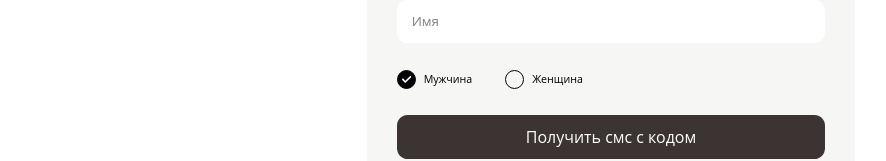
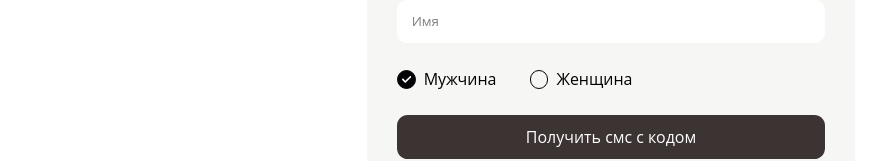
Before and after one commit to spleereak/flori-craft-front, a Next.js app: page /auth in a window 1280 px wide. Shown: the part 248-409 px from the top of the page, without its empty margins (29-915 px from the left). Built offline with nearby package versions, Linux system fonts and the light colour scheme.

Commit message:
fix: правка стилей и обновление маски

```diff
--- a/src/pages/auth/components/Form/components/Select/ui/index.tsx
+++ b/src/pages/auth/components/Form/components/Select/ui/index.tsx
@@ -43,7 +43,7 @@ export const Select: React.FC<SelectProps> = ({
             />
           </svg>
         </div>
-        Мужчина
+        <p className="text_p">Мужчина</p>
       </label>
       <label className="desktop:gap-12 flex cursor-pointer flex-row items-center gap-11">
         <input
@@ -69,7 +69,7 @@ export const Select: React.FC<SelectProps> = ({
             />
           </svg>
         </div>
-        Женщина
+        <p className="text_p">Женщина</p>
       </label>
     </div>
   );
--- a/src/pages/auth/components/Form/ui/index.tsx
+++ b/src/pages/auth/components/Form/ui/index.tsx
@@ -1,6 +1,6 @@
 import { IMaskInput } from "react-imask";
 
-import React from "react";
+import React, { useState } from "react";
 
 import { cn } from "@/src/shared/lib/utils/cn";
 import { Button } from "@/src/shared/ui";
@@ -20,6 +20,7 @@ export const Form: React.FC<FormProps> = ({ mode }) => {
     formData,
     errors,
   } = useForm({ mode });
+  const [phoneMask, setPhoneMask] = useState("Номер телефона");
 
   return (
     <form
@@ -39,9 +40,11 @@ export const Form: React.FC<FormProps> = ({ mode }) => {
           onAccept={(value: string) => handlePhoneChange(value)}
           className={cn(
             "desktop:rounded-2xl caption py-13 desktop:py-20 desktop:px-22 ring-none w-full rounded-md bg-white px-16 transition-all duration-300 ease-in-out focus:border-2 focus:border-black focus:outline-none",
-            errors.phone && "placeholder:text-red border-red border-2"
+            errors.phone && "placeholder:text-red border-red border-2",
+            phoneMask === "+7 (___) ___-__-__" && "placeholder:text-black"
           )}
-          placeholder="Номер телефона"
+          onFocus={() => setPhoneMask("+7 (___) ___-__-__")}
+          placeholder={phoneMask}
         />
       </div>
       {mode === "register" && (
```
